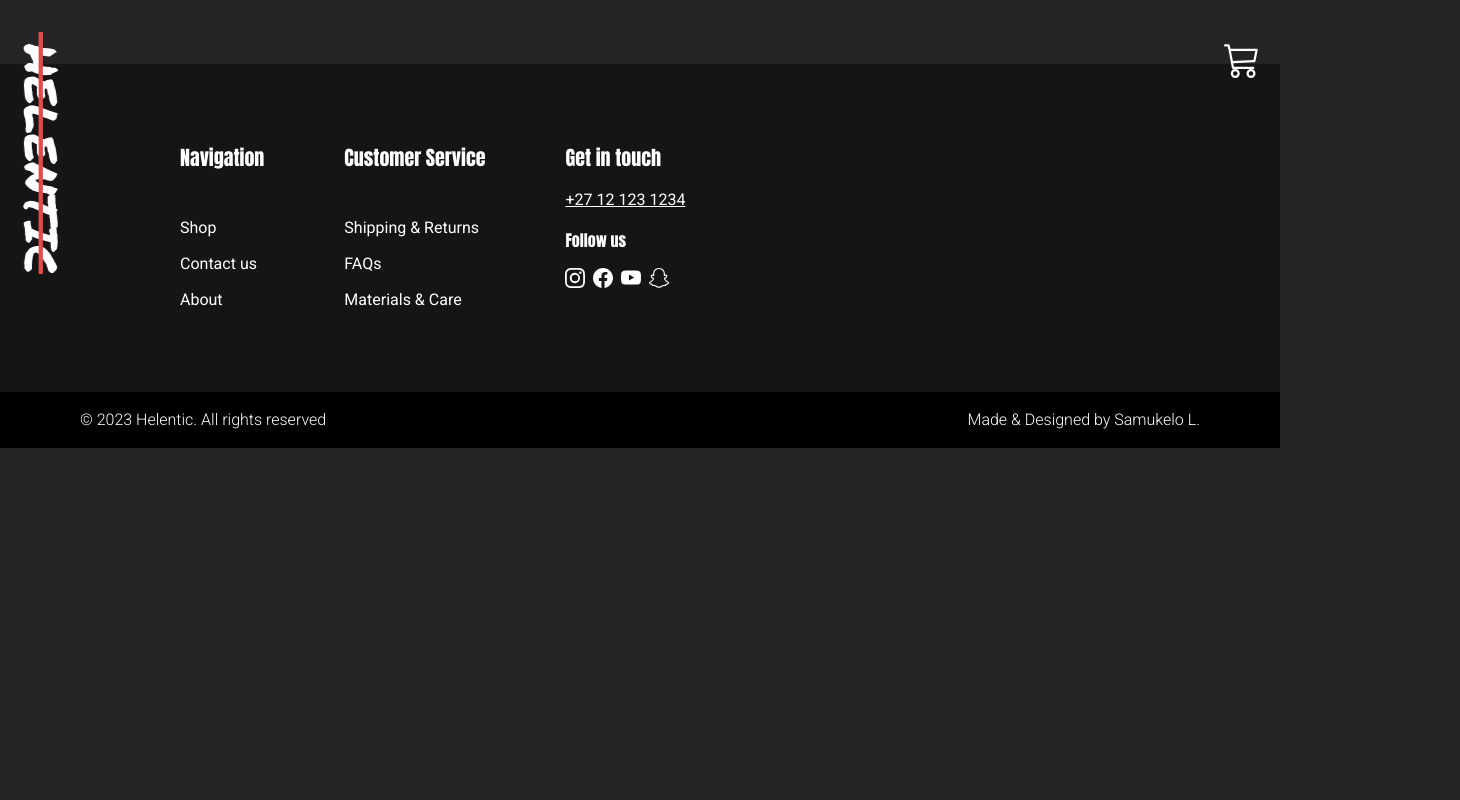
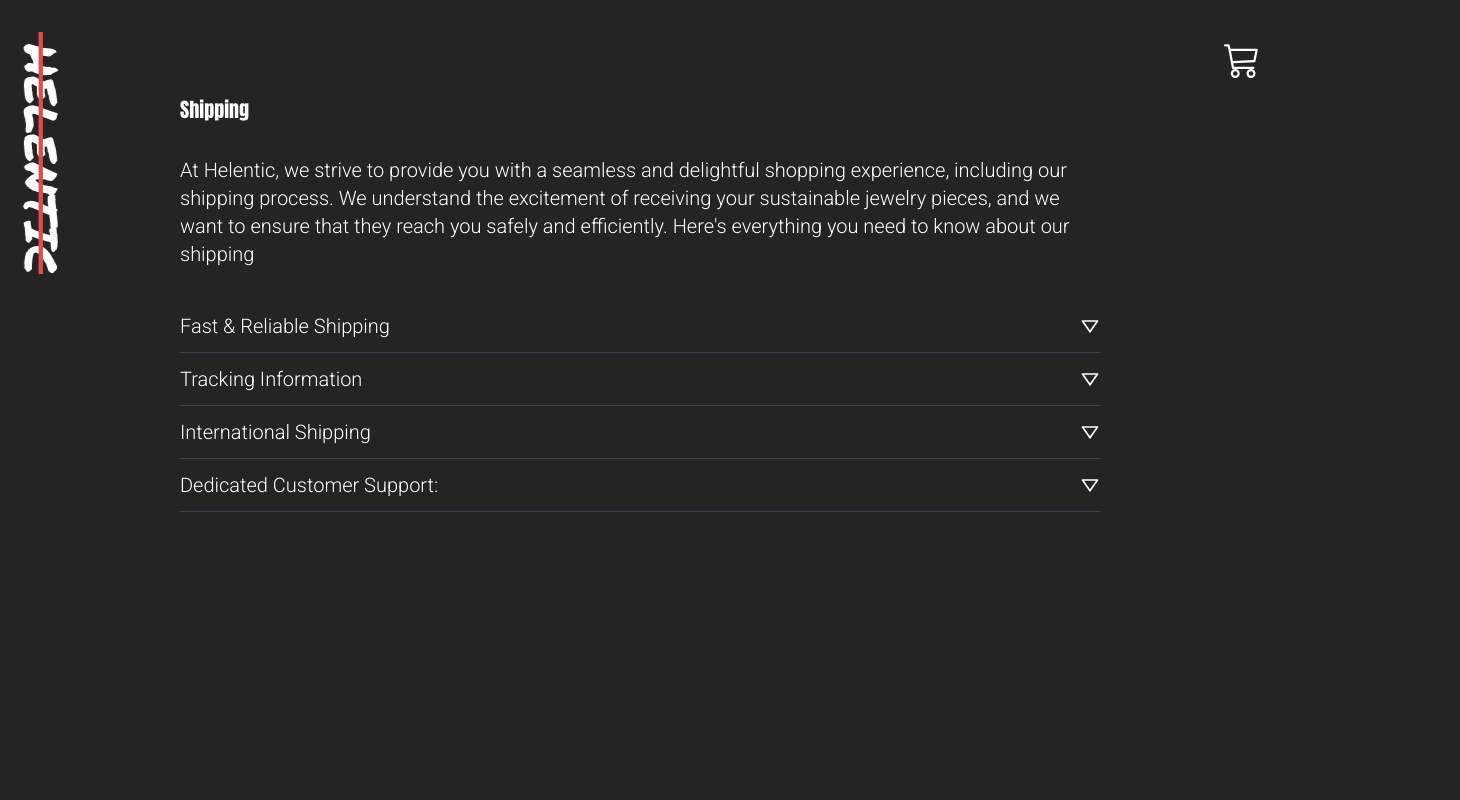
Before and after one commit to samukelolukhele/Helentic, a React (Vite) app: page /support/shipping in a window 1280 px wide. Shown: the top 800 px of the page, 1460 px wide, since content can reach past the window. Built offline with nearby package versions, Linux system fonts and the light colour scheme.

Commit message:
FEAT: Setup shipping policy page.

```diff
--- a/src/App.tsx
+++ b/src/App.tsx
@@ -7,6 +7,7 @@
 import CategoryPage from "./pages/category";
 import Checkout from "./pages/checkout";
 import Footer from "./components/Footer";
+import Shipping from "./pages/shipping";
 
 function App() {
   return (
@@ -19,6 +20,7 @@
           <Route element={<ProductPage />} path="/shop/:id" />
           <Route element={<CategoryPage />} path="/shop/categories/:category" />
           <Route element={<Checkout />} path="/shop/checkout" />
+          <Route element={<Shipping />} path="/support/shipping" />
         </Routes>
         <Footer />
       </ShoppingCartProvider>
--- /dev/null
+++ b/src/components/Accordion.tsx
@@ -0,0 +1,36 @@
+import { useState } from "react";
+import { BiDownArrow } from "react-icons/bi";
+
+type Props = {
+  title: string;
+  content: string;
+};
+
+const Accordion = ({ title, content }: Props) => {
+  const [isActive, setIsActive] = useState(false);
+
+  return (
+    <div className="w-full border-b border-gray-700">
+      <div
+        className="flex justify-between items-center py-3 cursor-pointer"
+        onClick={() => setIsActive(!isActive)}
+      >
+        <p className="">{title}</p>
+        <BiDownArrow
+          className={`${isActive ? "rotate-180" : "rotate-0"} duration-300`}
+        />
+      </div>
+      <code
+        className={`${
+          isActive
+            ? "z-0 relative opacity-100 duration-300 ease-in"
+            : "absolute z-[-50] opacity-0"
+        }  w-full bg-[#111] py-8`}
+      >
+        <p className="!font-extralight py-4">{content}</p>
+      </code>
+    </div>
+  );
+};
+
+export default Accordion;
--- a/src/components/Footer.tsx
+++ b/src/components/Footer.tsx
@@ -1,12 +1,12 @@
 import { BsFacebook, BsInstagram, BsSnapchat, BsYoutube } from "react-icons/bs";
 import Container from "./Container";
-import { Link, useNavigate } from "react-router-dom";
+import { Link } from "react-router-dom";
 
 const Footer = () => {
   const customerServiceLinks = [
     {
       text: "Shipping & Returns",
-      to: "/support/shipping-policy",
+      to: "/support/shipping",
     },
     {
       text: "FAQs",
@@ -33,14 +33,12 @@
     },
   ];
 
-  const navigate = useNavigate();
-
   return (
     <footer className="w-full">
       <div className="bg-[#151515] py-20 flex flex-col">
         <Container className="gap-20 flex-col md:flex-row">
           <div className="flex gap-20">
-            <div className="flex flex-col gap-3">
+            <code className="flex flex-col gap-3">
               <h1 className="mb-8 text-xl">Navigation</h1>
               {navigationLinks.map((link, key) => {
                 return (
@@ -49,8 +47,8 @@
                   </Link>
                 );
               })}
-            </div>
-            <div className="flex flex-col gap-3">
+            </code>
+            <code className="flex flex-col gap-3">
               <h1 className="text-xl mb-8">Customer Service</h1>
               {customerServiceLinks.map((link, key) => {
                 return (
@@ -59,7 +57,7 @@
                   </Link>
                 );
               })}
-            </div>
+            </code>
           </div>
           <div className="flex gap-20">
             <div className="flex flex-col gap-4">
--- /dev/null
+++ b/src/components/InfoPage.tsx
@@ -0,0 +1,25 @@
+import { ReactNode } from "react";
+import Container from "./Container";
+import Section from "./Section";
+
+type Props = {
+  children: ReactNode;
+  pageTitle: string;
+  pageDescription: string;
+};
+
+const InfoPage = ({ children, pageTitle, pageDescription }: Props) => {
+  return (
+    <Section>
+      <Container className="flex flex-col font-light text-xl gap-8">
+        <div className="flex flex-col gap-8">
+          <h1>{pageTitle}</h1>
+          <p>{pageDescription}</p>
+        </div>
+        <code className="flex flex-col">{children}</code>
+      </Container>
+    </Section>
+  );
+};
+
+export default InfoPage;
--- a/src/components/Section.tsx
+++ b/src/components/Section.tsx
@@ -2,11 +2,15 @@
 
 type SProps = {
   children: ReactNode;
+  className?: string;
 };
 
 const Section = React.forwardRef<HTMLElement, SProps>((props, ref) => {
   return (
-    <section ref={ref} className="w-full relative py-8">
+    <section
+      ref={ref}
+      className={`w-full min-h-screen relative py-8 ${props.className}`}
+    >
       {props.children}
     </section>
   );
--- a/src/index.css
+++ b/src/index.css
@@ -17,6 +17,10 @@
   overflow-x: hidden;
   background-color: #242424;
   color: white;
+  @apply font-base;
+}
+
+code {
   @apply font-base;
 }
 
--- /dev/null
+++ b/src/pages/faqs/index.tsx
@@ -0,0 +1,7 @@
+import React from "react";
+
+const FAQ = () => {
+  return <div>FAQ</div>;
+};
+
+export default FAQ;
--- /dev/null
+++ b/src/pages/shipping/index.tsx
@@ -0,0 +1,45 @@
+import Accordion from "../../components/Accordion";
+import InfoPage from "../../components/InfoPage";
+
+const Shipping = () => {
+  const accordionItems = [
+    {
+      title: "Fast & Reliable Shipping",
+      content:
+        "We partner with trusted shipping carriers to ensure your jewellery arrives in a timely manner. Our team works diligently to process your order quickly, and once it's ready, we hand it over to our shipping partners for swift and reliable delivery to your doorstep.",
+    },
+    {
+      title: "Tracking Information",
+      content:
+        "We believe in transparency and want you to stay informed throughout the shipping process. As soon as your order is on its way, we'll provide you with a tracking number. You can use this number to track your package's progress, giving you peace of mind and the ability to plan for its arrival.",
+    },
+    {
+      title: "International Shipping",
+      content:
+        "We understand that our jewellery lovers span the globe, which is why we offer international shipping to bring our pieces to you, wherever you may be. Please note that international shipping times may vary depending on the destination country's customs procedures and regulations.",
+    },
+    {
+      title: "Dedicated Customer Support:",
+      content:
+        "We're here for you every step of the way. If you have any questions or concerns about your order or shipping, our friendly customer support team is ready to assist you. Simply reach out to us, and we'll be delighted to help.",
+    },
+  ];
+  return (
+    <InfoPage
+      pageDescription="At Helentic, we strive to provide you with a seamless and delightful
+    shopping experience, including our shipping process. We understand
+    the excitement of receiving your sustainable jewelry pieces, and we
+    want to ensure that they reach you safely and efficiently. Here's
+    everything you need to know about our shipping"
+      pageTitle="Shipping"
+    >
+      {accordionItems.map((item, key) => {
+        return (
+          <Accordion title={item.title} content={item.content} key={key} />
+        );
+      })}
+    </InfoPage>
+  );
+};
+
+export default Shipping;
```
